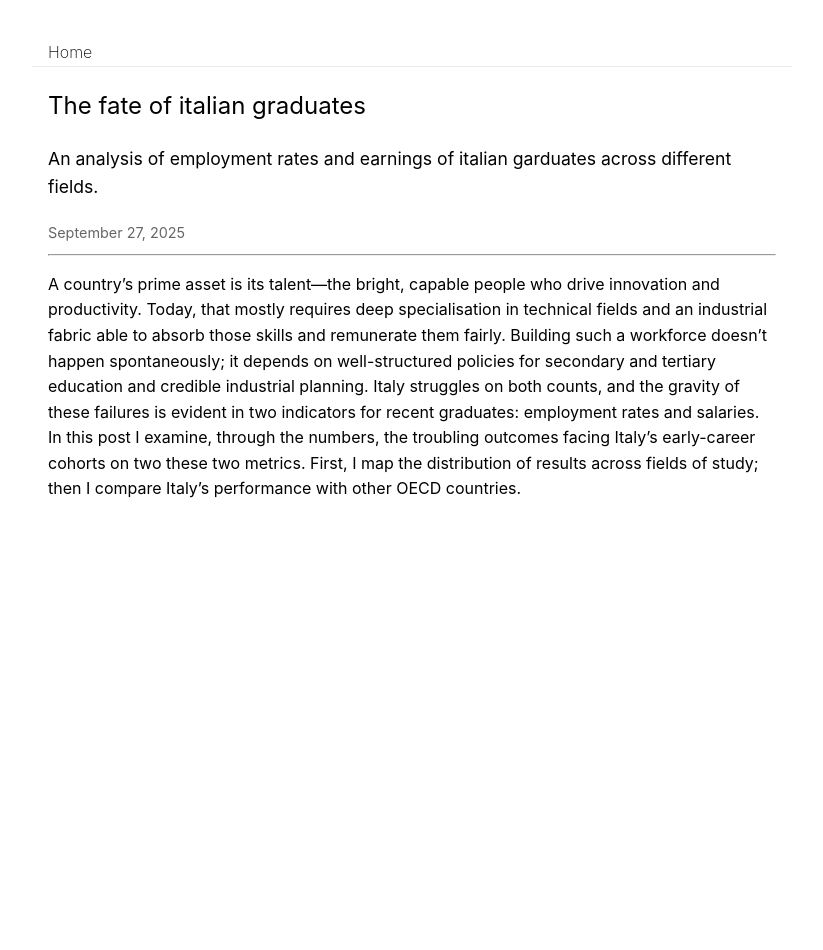
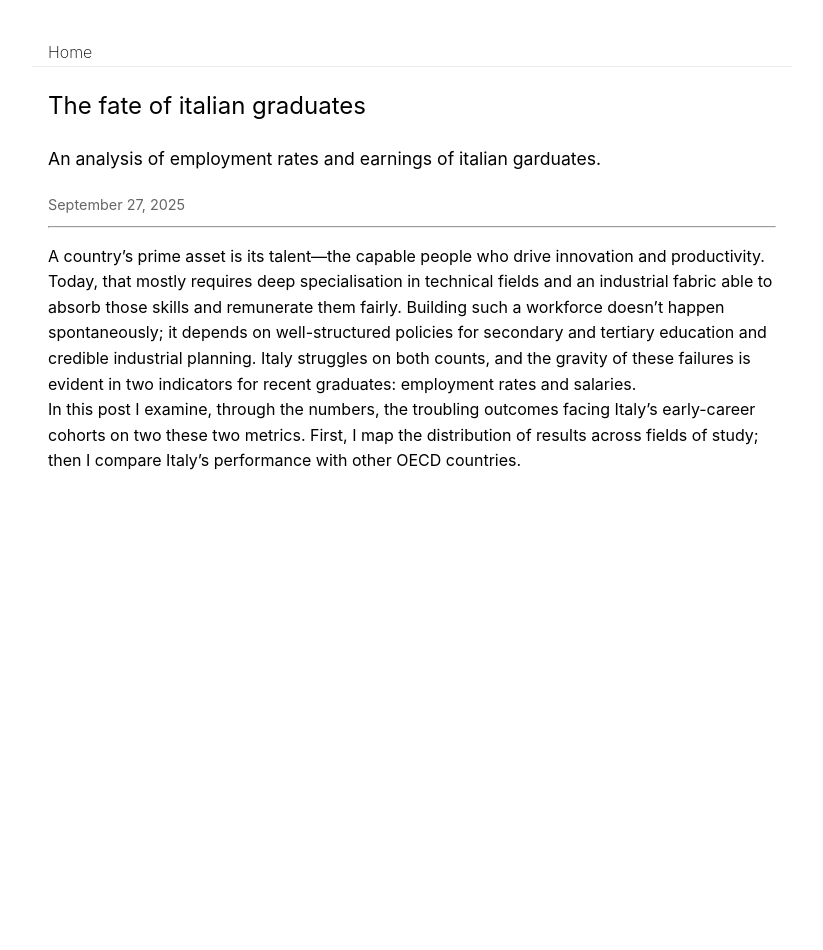
Before and after one commit to pietroborchia/my-blog, a Jekyll site: the page built from _posts/2025-09-27-The fate of italian gradates.md, in a window 1280 px wide. Shown: the whole page, without its empty margins (228-1051 px from the left). Built offline with Jekyll 4.4.1, drawn with Linux system fonts in a browser that asks for light colours; a script that is not in the unit is left out; before the commit the page ends 900 px from its top, so only the background shows below that; part of the change alters nothing that is shown.

Commit message:
Update 2025-09-27-The fate of italian gradates.md

```diff
--- a/_posts/2025-09-27-The fate of italian gradates.md
+++ b/_posts/2025-09-27-The fate of italian gradates.md
@@ -1,9 +1,39 @@
 ---
 layout: default
 title: "The fate of italian graduates"
-summary: "An analysis of employment rates and earnings of italian garduates across different fields."
+summary: "An analysis of employment rates and earnings of italian garduates."
+plotly: true
 ---
 
 
-A country’s prime asset is its talent—the bright, capable people who drive innovation and productivity. Today, that mostly requires deep specialisation in technical fields and an industrial fabric able to absorb those skills and remunerate them fairly. Building such a workforce doesn’t happen spontaneously; it depends on well-structured policies for secondary and tertiary education and credible industrial planning. Italy struggles on both counts, and the gravity of these failures is evident in two indicators for recent graduates: employment rates and salaries. <br>
+A country’s prime asset is its talent—the capable people who drive innovation and productivity. Today, that mostly requires deep specialisation in technical fields and an industrial fabric able to absorb those skills and remunerate them fairly. Building such a workforce doesn’t happen spontaneously; it depends on well-structured policies for secondary and tertiary education and credible industrial planning. Italy struggles on both counts, and the gravity of these failures is evident in two indicators for recent graduates: employment rates and salaries. <br>
 In this post I examine, through the numbers, the troubling outcomes facing Italy’s early-career cohorts on two these two metrics. First, I map the distribution of results across fields of study; then I compare Italy’s performance with other OECD countries.
+
+<div id="my-scatter" style="width:100%;height:460px"></div>
+
+<script>
+  document.addEventListener('DOMContentLoaded', function () {
+    if (!window.Plotly) return;
+
+    // Example data (replace with yours)
+    const x = [1.1, 2.0, 2.5, 3.2, 3.8];
+    const y = [3.4, 2.3, 4.8, 3.1, 4.2];
+    const labels = ['Alpha','Beta','Gamma','Delta','Epsilon'];
+
+    // Pass labels through `customdata` and reference them in `hovertemplate`
+    const trace = {
+      type: 'scatter',
+      mode: 'markers',
+      x, y,
+      customdata: labels,
+      hovertemplate: '<b>%{customdata}</b><br>x=%{x}<br>y=%{y}<extra></extra>'
+      // <extra></extra> hides the secondary hover box
+    };
+
+    Plotly.newPlot('my-scatter', [trace], {
+      margin: {t: 24, r: 16, b: 48, l: 56},
+      xaxis: { title: 'x' },
+      yaxis: { title: 'y' }
+    });
+  });
+</script>
```
